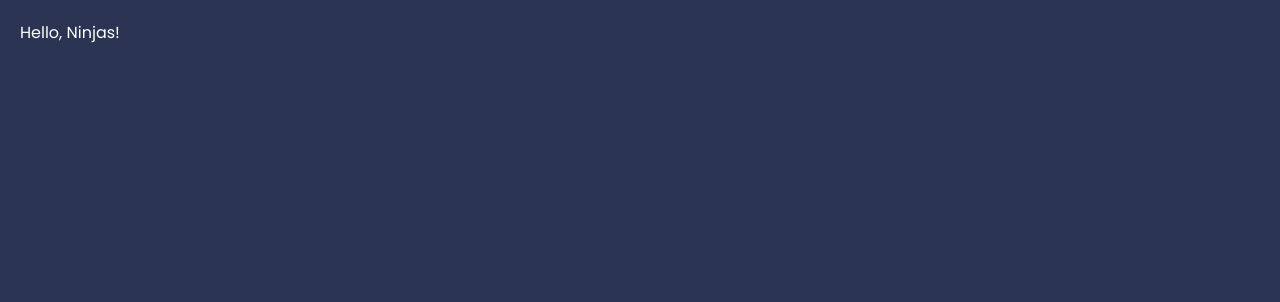
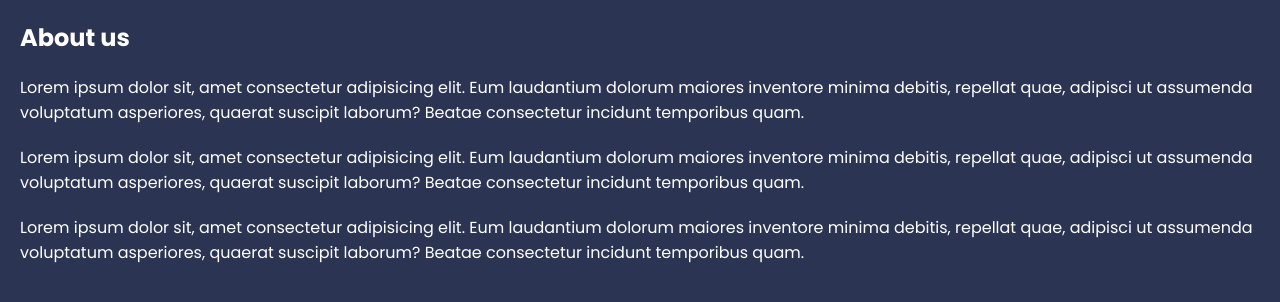
Before and after one commit to Matrix-citizen/jobarouter, a React (Create React App) app: page /about in a window 1280 px wide. Shown: the top 302 px of the page. Built offline with nearby package versions, Linux system fonts and the light colour scheme.

Commit message:
Created components 'About', 'Home' and set up the basic routes

```diff
--- a/src/App.js
+++ b/src/App.js
@@ -1,9 +1,18 @@
+import { BrowserRouter, Routes, Route, Link } from 'react-router-dom';
+import Home from './pages/Home';
+import About from './pages/About';
+
 function App() {
   return (
-    <div className="App">
-      Hello, Ninjas!
-    </div>
+    <BrowserRouter>
+      <main>
+        <Routes>
+          <Route path="/" element={<Home />} />
+          <Route path="/about" element={<About />} />
+        </Routes>
+      </main>
+    </BrowserRouter>
   );
 }
 
-export default App
+export default App;
--- /dev/null
+++ b/src/pages/About.jsx
@@ -0,0 +1,25 @@
+export default function About() {
+  return (
+    <div className="about">
+      <h2>About us</h2>
+      <p>
+        Lorem ipsum dolor sit, amet consectetur adipisicing elit. Eum laudantium
+        dolorum maiores inventore minima debitis, repellat quae, adipisci ut
+        assumenda voluptatum asperiores, quaerat suscipit laborum? Beatae
+        consectetur incidunt temporibus quam.
+      </p>
+      <p>
+        Lorem ipsum dolor sit, amet consectetur adipisicing elit. Eum laudantium
+        dolorum maiores inventore minima debitis, repellat quae, adipisci ut
+        assumenda voluptatum asperiores, quaerat suscipit laborum? Beatae
+        consectetur incidunt temporibus quam.
+      </p>
+      <p>
+        Lorem ipsum dolor sit, amet consectetur adipisicing elit. Eum laudantium
+        dolorum maiores inventore minima debitis, repellat quae, adipisci ut
+        assumenda voluptatum asperiores, quaerat suscipit laborum? Beatae
+        consectetur incidunt temporibus quam.
+      </p>
+    </div>
+  );
+}
--- /dev/null
+++ b/src/pages/Home.jsx
@@ -0,0 +1,21 @@
+export default function Home() {
+  return (
+    <div className="home">
+      <h2>Welcome</h2>
+      <p>
+        Lorem ipsum dolor sit, amet consectetur adipisicing elit. Eum laudantium dolorum maiores inventore minima debitis, repellat quae, adipisci ut
+        assumenda voluptatum asperiores, quaerat suscipit laborum? Beatae
+        consectetur incidunt temporibus quam.
+      </p>
+      <p>
+        Lorem ipsum dolor sit, amet consectetur adipisicing elit. Eum laudantium dolorum maiores inventore minima debitis, repellat quae, adipisci ut assumenda voluptatum asperiores, quaerat suscipit laborum? Beatae consectetur incidunt temporibus quam.
+      </p>
+      <p>
+        Lorem ipsum dolor sit, amet consectetur adipisicing elit. Eum laudantium
+        dolorum maiores inventore minima debitis, repellat quae, adipisci ut
+        assumenda voluptatum asperiores, quaerat suscipit laborum? Beatae
+        consectetur incidunt temporibus quam.
+      </p>
+    </div>
+  );
+}
```
